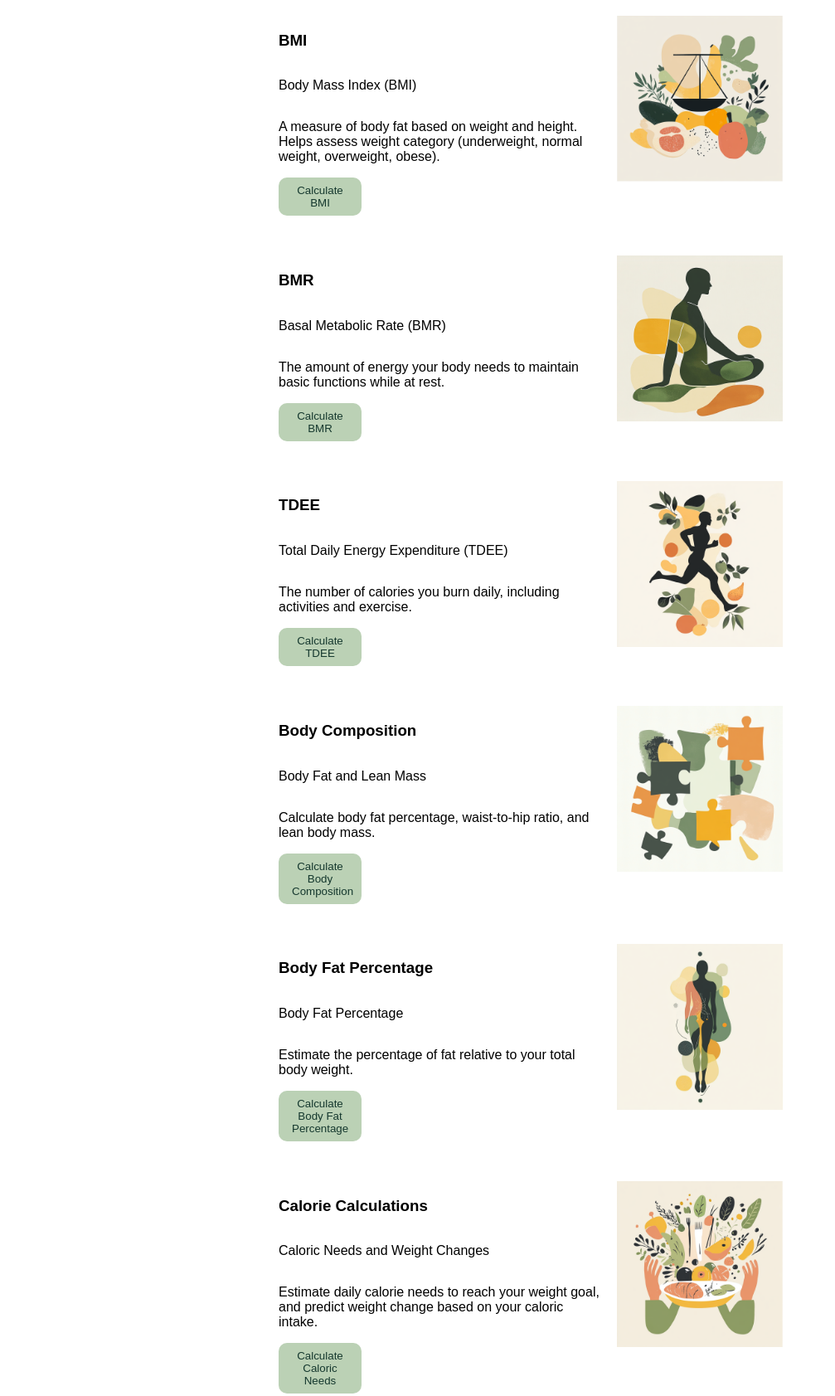
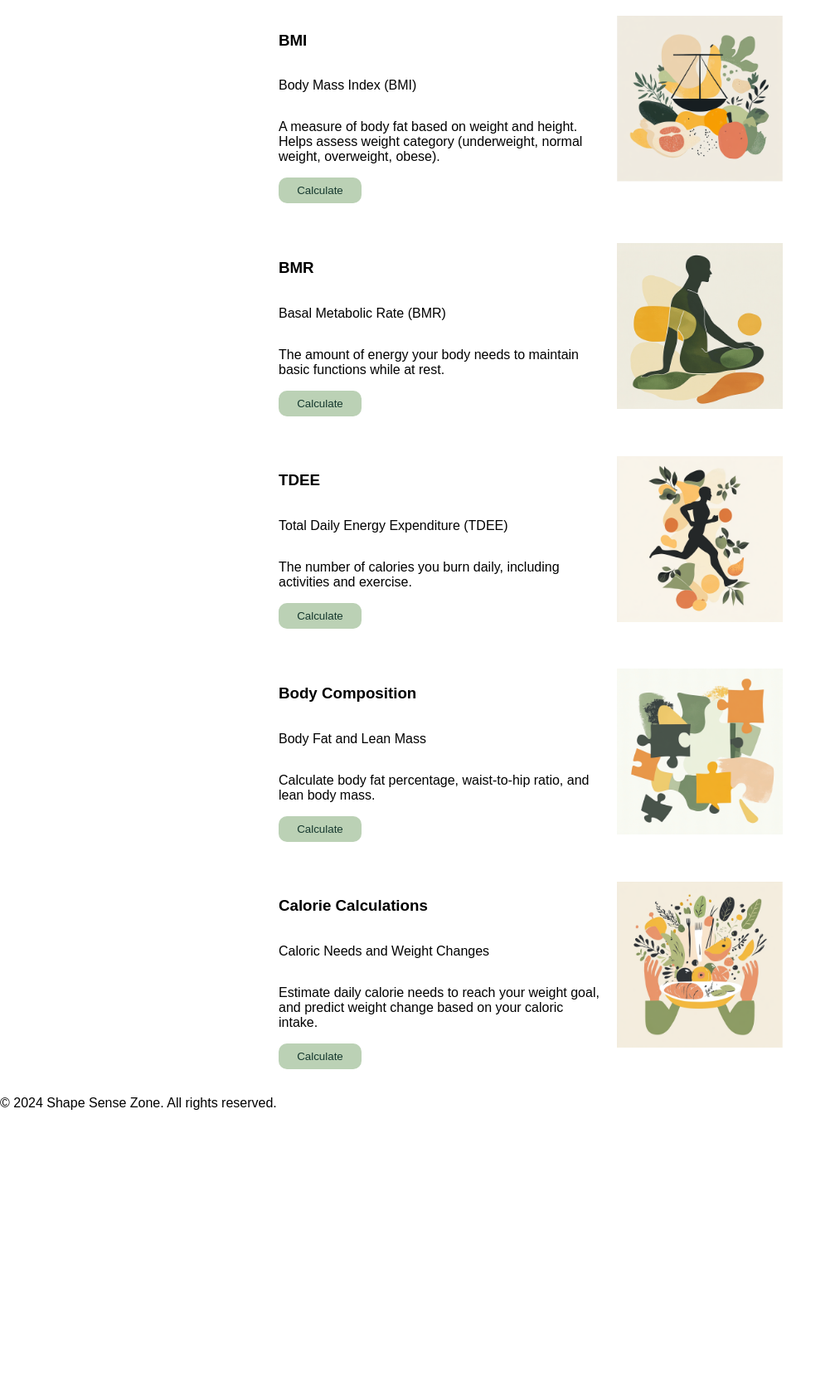
Before and after one commit to MarkerAnn/shape_sense, a website built with Vite: page src/index.html in a window 1280 px wide. Shown: the part 537-2220 px from the top of the page at 83% size, without its empty margins (0-1007 px from the left). After the commit the page ends 1892 px from the top, so only its background shows below. Built offline with nearby package versions, Linux system fonts and the light colour scheme.

Commit message:
Delete a link and add route types

```diff
--- a/src/index.html
+++ b/src/index.html
@@ -20,7 +20,6 @@
             <li><a href="#bmr">BMR</a></li>
             <li><a href="#tdee">TDEE</a></li>
             <li><a href="#body-composition">Body Composition</a></li>
-            <li><a href="#body-percentage">Body Percentage</a></li>
             <li><a href="#calorie-calculation">Calorie Calculation</a></li>
           </ul>
         </nav>
@@ -50,7 +49,7 @@
               A measure of body fat based on weight and height. Helps assess
               weight category (underweight, normal weight, overweight, obese).
             </p>
-            <button id="calculate-bmi">Calculate BMI</button>
+            <button id="calculate-bmi">Calculate</button>
           </div>
           <img
             src="./assets/images/bmi.png"
@@ -66,7 +65,7 @@
               The amount of energy your body needs to maintain basic functions
               while at rest.
             </p>
-            <button id="calculate-bmr">Calculate BMR</button>
+            <button id="calculate-bmr">Calculate</button>
           </div>
           <img
             src="./assets/images/bmr.png"
@@ -82,7 +81,7 @@
               The number of calories you burn daily, including activities and
               exercise.
             </p>
-            <button id="calculate-tdee">Calculate TDEE</button>
+            <button id="calculate-tdee">Calculate</button>
           </div>
           <img
             src="./assets/images/tdee.png"
@@ -98,30 +97,11 @@
               Calculate body fat percentage, waist-to-hip ratio, and lean body
               mass.
             </p>
-            <button id="calculate-composition">
-              Calculate Body Composition
-            </button>
+            <button id="calculate-composition">Calculate</button>
           </div>
           <img
             src="./assets/images/composition.png"
             alt="Abstract art with pieces of puzzle"
-          />
-        </div>
-
-        <div class="calculator-item">
-          <div>
-            <h3>Body Fat Percentage</h3>
-            <p>Body Fat Percentage</p>
-            <p>
-              Estimate the percentage of fat relative to your total body weight.
-            </p>
-            <button id="calculate-percentage">
-              Calculate Body Fat Percentage
-            </button>
-          </div>
-          <img
-            src="./assets/images/percentage.png"
-            alt="A human silhouette sourrunded by abstract shapes in pastel soft green and yellor"
           />
         </div>
 
@@ -133,7 +113,7 @@
               Estimate daily calorie needs to reach your weight goal, and
               predict weight change based on your caloric intake.
             </p>
-            <button id="calculate-calories">Calculate Caloric Needs</button>
+            <button id="calculate-calories">Calculate</button>
           </div>
           <img
             src="./assets/images/calorie.png"
```
Also changed, not shown: src/utils/routes.ts (added, +10 -0 lines).
